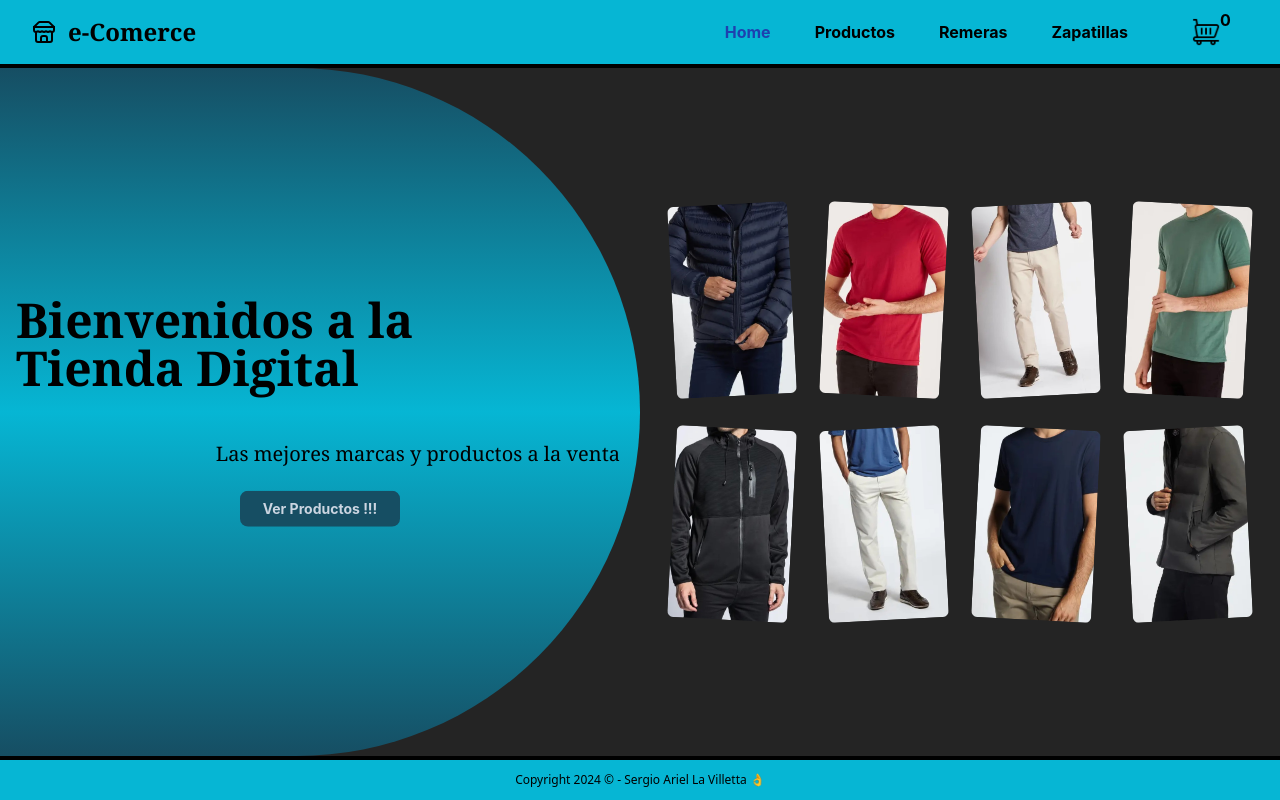
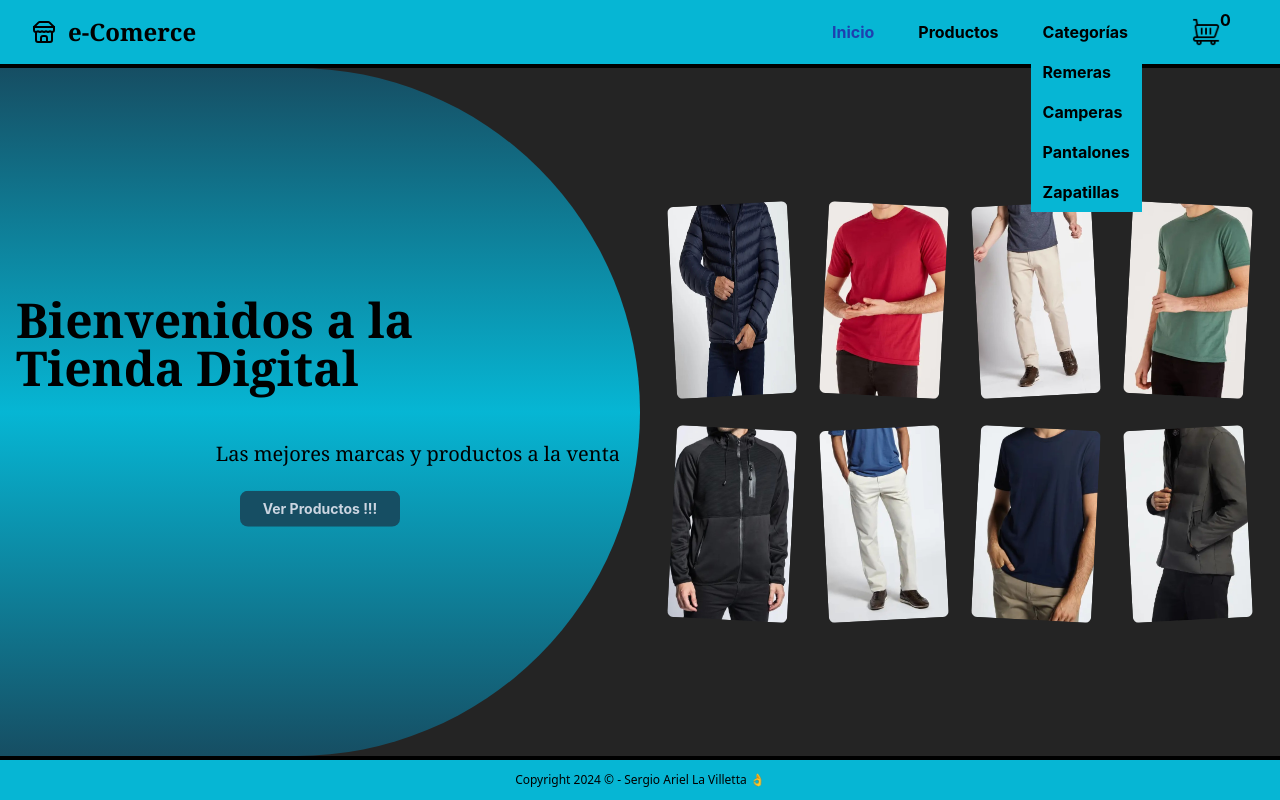
Before and after one commit to sergioLvDev/proyectoFinal-React-Sergio-LaVilletta, a React (Vite) app: page / in a window 1280 px wide. Built offline with nearby package versions, Linux system fonts and the light colour scheme.

Commit message:
Dropdown

```diff
--- a/src/components/Home.jsx
+++ b/src/components/Home.jsx
@@ -27,11 +27,11 @@ function Home() {
         </div>
       </div>
 
-      <div className="grid justify-center max-[530px]:grid-cols-1 w-1/2 grid-cols-2 gap-8 p-8 m-auto lg:grid-cols-4 place-content-center ">
+      <div className="grid max-[530px]:grid-cols-1 w-1/2  max-[875px]:w-full  grid-cols-2 gap-8 p-8 place-content-center place-items-center lg:grid-cols-4  ">
         <img
           src="/imagenesProductos/camperas/01.jpg"
           alt="carrousel1"
-          className="object-cover w-40 h-48 rounded-md hover:scale-110 hover:rotate-0 hover:transition-all -rotate-3"
+          className="w-40 h-48 rounded-md hover:scale-110 hover:rotate-0 hover:transition-all -rotate-3"
         />
         <img
           src="/imagenesProductos/remeras/01.jpg"
@@ -41,7 +41,7 @@ function Home() {
         <img
           src="/imagenesProductos/pantalones/01.jpg"
           alt="carrousel1"
-          className="object-cover w-40 h-48 rounded-md hover:scale-110 hover:rotate-0 min-w-[120px] hover:transition-all -rotate-3"
+          className="object-cover w-40 h-48 rounded-md hover:scale-110 hover:rotate-0 hover:transition-all -rotate-3"
         />
 
         <img
--- a/src/components/NavBar.jsx
+++ b/src/components/NavBar.jsx
@@ -3,20 +3,39 @@ import CartWidget from "./CartWidget";
 
 function NavBar() {
   return (
-    <nav className=" flex items-center justify-center gap-5 p-2  text-black max-[530px]:flex-col ">
-      <NavLink to="/" className={"itemhover"}>
-        Home
+    <nav className="flex items-center justify-center gap-5 p-2 text-black max-[530px]:flex-col relative">
+      <NavLink to="/" className="itemhover">
+        Inicio
       </NavLink>
-      <NavLink to="/productos" className={"itemhover"}>
+      <NavLink to="/productos" className="itemhover">
         Productos
       </NavLink>
-      <NavLink to="/categoria/Remeras" className={"itemhover"}>
-        Remeras
-      </NavLink>
-      <NavLink to="/categoria/Zapatillas" className={"itemhover"}>
-        Zapatillas
-      </NavLink>
-      <NavLink to="/carrito" className={"itemhover"}>
+      <div className="relative">
+        <div className="itemhover"> Categorías</div>
+        <ul className="absolute z-10 hover:block bg-cyan-500">
+          <li>
+            <NavLink to="/categoria/Remeras" className="itemhover">
+              Remeras
+            </NavLink>
+          </li>
+          <li>
+            <NavLink to="/categoria/Camperas" className="itemhover">
+              Camperas
+            </NavLink>
+          </li>
+          <li>
+            <NavLink to="/categoria/Pantalones" className="itemhover">
+              Pantalones
+            </NavLink>
+          </li>
+          <li>
+            <NavLink to="/categoria/Zapatillas" className=" itemhover">
+              Zapatillas
+            </NavLink>
+          </li>
+        </ul>
+      </div>
+      <NavLink to="/carrito" className="itemhover">
         <CartWidget />
       </NavLink>
     </nav>
--- a/src/index.scss
+++ b/src/index.scss
@@ -29,5 +29,5 @@ a.active {
 }
 
 .itemhover {
-  @apply hover:bg-cyan-600 rounded-full px-3 py-2 hover:text-white;
+  @apply hover:bg-cyan-600 rounded-lg px-3 py-2 block hover:text-white relative;
 }
```
